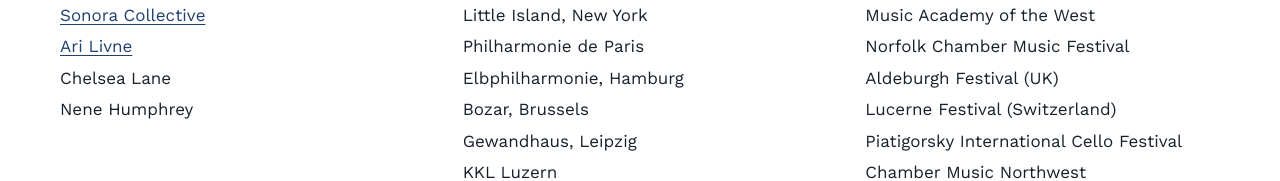
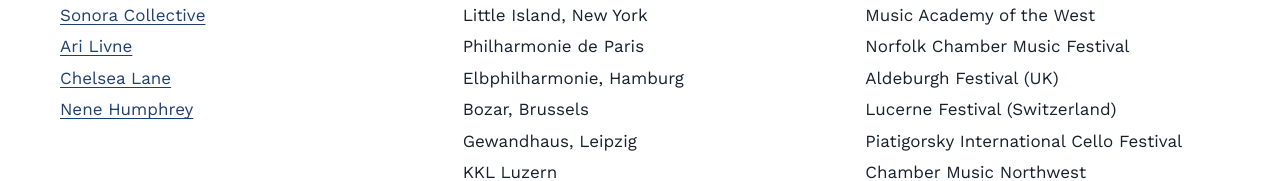
Before and after one commit to cmonfredo/claremonfredo-website, a plain HTML site: page performance.html in a window 1280 px wide. Shown: the part 4125-4306 px from the top of the page. Drawn offline with nearby package versions, Linux system fonts and the light colour scheme.

Commit message:
Link Chelsea Lane and Nene Humphrey
Co-Authored-By: Claude Opus 5.5 <noreply@anthropic.com>
Claude-Session: https://claude.ai/code/session_013pPuLNWcmREa6nuxbmS3B3

```diff
--- a/performance.html
+++ b/performance.html
@@ -199,8 +199,8 @@
               <li><a href="https://www.downeastnewmusic.org">DownEast New Music</a></li>
               <li><a href="https://www.sonoracollective.org">Sonora Collective</a></li>
               <li><a href="https://arilivne.com/media/stillmotionduo">Ari Livne</a></li>
-              <li>Chelsea Lane</li>
-              <li>Nene Humphrey</li>
+              <li><a href="https://www.chelsealaneharp.com/">Chelsea Lane</a></li>
+              <li><a href="https://www.nenehumphrey.com/">Nene Humphrey</a></li>
             </ul>
           </div>
           <div>
```
